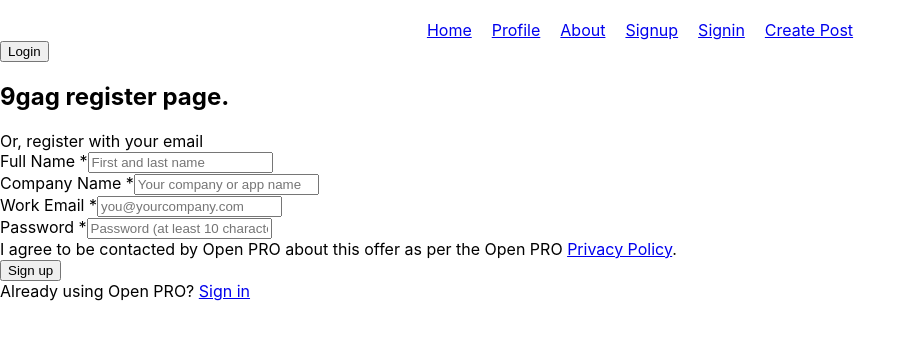
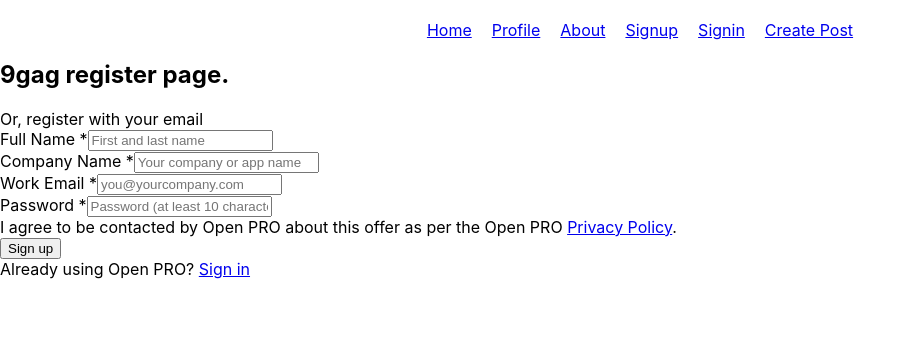
Before and after one commit to SanderWieringa/9Gag-Front-end, a React (Create React App) app: page /signup in a window 1280 px wide. Shown: the top 340 px of the page, without its empty margins (0-916 px from the left). Built offline with nearby package versions, Linux system fonts and the light colour scheme.

Commit message:
fixed signup

```diff
--- a/src/App.js
+++ b/src/App.js
@@ -17,15 +17,11 @@
   const logOut = () => {
     setisLoggedIn(false);
   };
+
   return (
     <BrowserRouter>
       <div>
         <Navbar />
-          {isLoggedIn ? (
-          <button onClick={logOut}>Logout</button>
-          ) : (
-          <button onClick={setLogIn}>Login</button>
-          )}
           <Routes>
             <Route path='/signin' element={<SignIn setLogIn={setLogIn}/>} />
             <Route path='/signup' element={<SignUp />} />
--- a/src/components/Signup.js
+++ b/src/components/Signup.js
@@ -4,6 +4,8 @@
 
 function SignUp() {
     const { handleGoogle, loading, error } = useFetch(
+      //https://localhost:44386/api/GoogleAuthentication/signup
+      //https://localhost:44394/api/GoogleAuthorization/signup
       "https://localhost:44394/api/GoogleAuthorization/signup"
     );
 
--- a/src/hooks/useFetch.js
+++ b/src/hooks/useFetch.js
@@ -25,6 +25,7 @@
       localStorage.setItem("user", JSON.stringify(data?.token));
       setLoading(false);
       setData(data)
+      console.log("/profile")
       navigate("/profile")
     })
     .catch((error) => {
```
